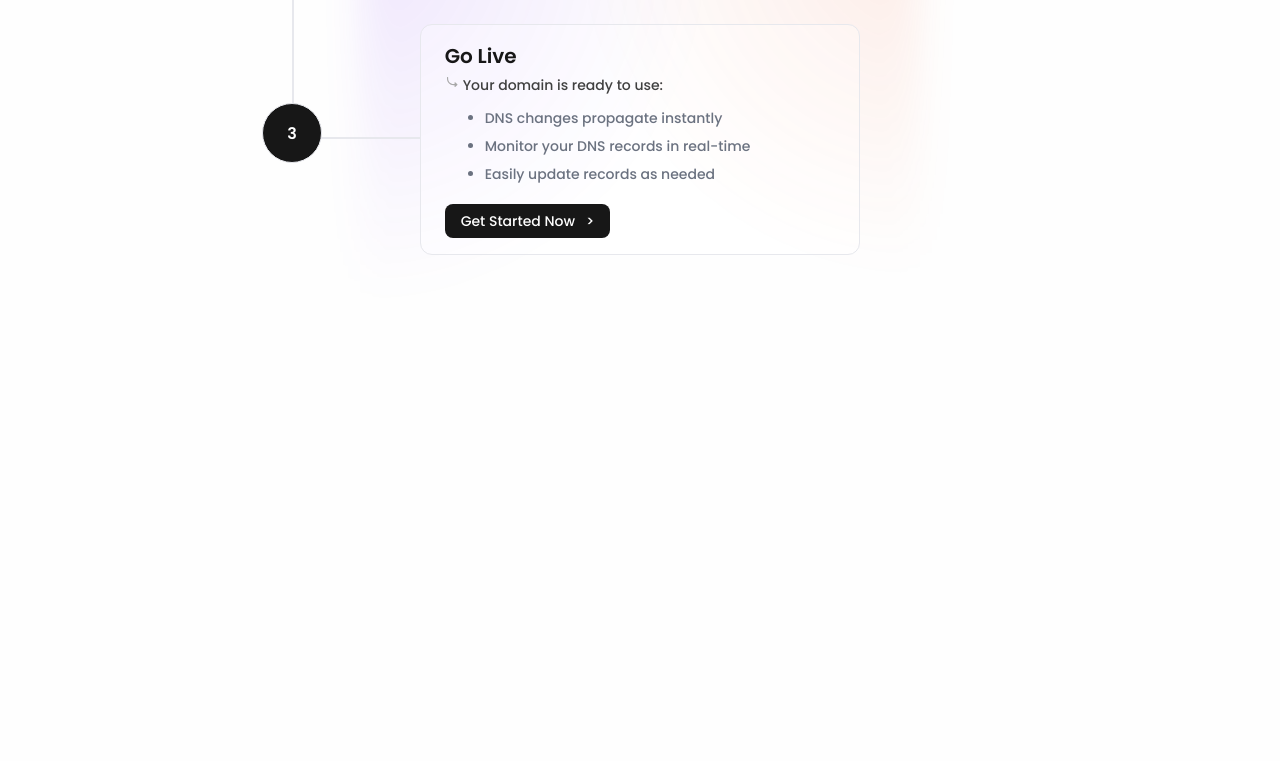
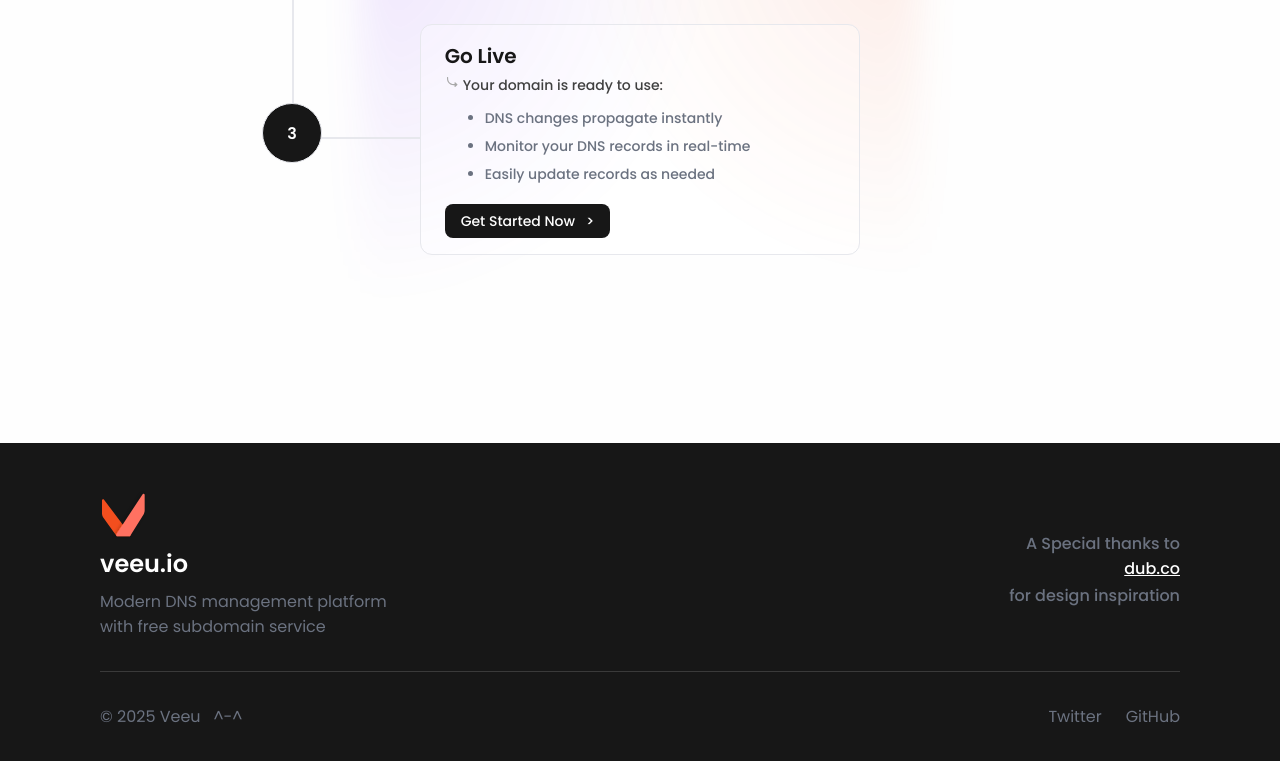
Before and after one commit to akash-singh8/veeu.io, a Next.js app in the folder apps/web/: page / in a window 1280 px wide. Shown: the part 3176-3937 px from the top of the page. Before the commit the page ends 3555 px from the top, so only its background shows below. Built offline with nearby package versions, Linux system fonts and the light colour scheme.

Commit message:
component: added footer

```diff
--- a/apps/web/src/app/layout.tsx
+++ b/apps/web/src/app/layout.tsx
@@ -2,6 +2,7 @@ import type { Metadata } from "next";
 import { Poppins } from "next/font/google"; // Import Poppins font
 import "@/styles/global.scss";
 import Navbar from "@/components/Navbar";
+import Footer from "@/components/Footer";
 
 const poppins = Poppins({
   subsets: ["latin"],
@@ -26,6 +27,7 @@ export default function RootLayout({
         <>
           <Navbar />
           {children}
+          <Footer />
         </>
       </body>
     </html>
--- /dev/null
+++ b/apps/web/src/components/Footer.tsx
@@ -0,0 +1,42 @@
+import Image from "next/image";
+import styles from "@/styles/footer.module.scss";
+
+const Footer = () => {
+  return (
+    <footer className={styles.footer}>
+      <div className={styles.main}>
+        <div className={styles.top}>
+          <div>
+            <a href="https://veeu.io">
+              <Image src={"/logo.svg"} alt="logo" width={48} height={48} />
+              <h1>veeu.io</h1>
+            </a>
+            <p>Modern DNS management platform with free subdomain service</p>
+          </div>
+
+          <div className={styles.courtesy}>
+            <p>A Special thanks to</p>
+            <a target="_blank" href="https://dub.co/">
+              dub.co
+            </a>
+            <p>for design inspiration</p>
+          </div>
+        </div>
+
+        <div className={styles.bottom}>
+          <p>© 2025 Veeu &nbsp; ^-^</p>
+          <div>
+            <a target="_blank" href="https://x.com/dev_skyi">
+              Twitter
+            </a>
+            <a target="_blank" href="https://github.com/akash-singh8/veeu.io">
+              GitHub
+            </a>
+          </div>
+        </div>
+      </div>
+    </footer>
+  );
+};
+
+export default Footer;
--- /dev/null
+++ b/apps/web/src/styles/footer.module.scss
@@ -0,0 +1,69 @@
+.footer {
+  background-color: var(--foreground);
+  color: var(--background);
+  position: absolute;
+  left: 0;
+  right: 0;
+  padding: 3rem 1rem;
+  margin-top: 5rem;
+}
+
+.main {
+  max-width: 1080px;
+  margin: auto;
+
+  > div {
+    display: flex;
+    justify-content: space-between;
+  }
+
+  p {
+    color: #6b7280;
+  }
+}
+
+.top {
+  margin-bottom: 2rem;
+
+  h1 {
+    font-size: 24px;
+    font-weight: 600;
+  }
+
+  p {
+    max-width: 300px;
+    margin-top: 0.5rem;
+  }
+}
+
+.courtesy {
+  display: flex;
+  flex-direction: column;
+  align-items: flex-end;
+  justify-content: center;
+  font-weight: 500;
+
+  a {
+    color: var(--background);
+    text-decoration: underline;
+    margin-bottom: -6px;
+  }
+}
+
+.bottom {
+  border-top: 1px solid rgba(255, 255, 255, 0.15);
+  padding-top: 2rem;
+
+  div {
+    display: flex;
+    gap: 1.5rem;
+
+    a {
+      color: #6b7280;
+    }
+
+    a:hover {
+      color: var(--background);
+    }
+  }
+}
--- a/apps/web/src/styles/tutorail.module.scss
+++ b/apps/web/src/styles/tutorail.module.scss
@@ -3,7 +3,7 @@
   align-items: center;
   flex-direction: column;
   position: relative;
-  margin-bottom: 8rem;
+  margin-bottom: 7rem;
   width: 100%;
   height: 800px;
 }
```
